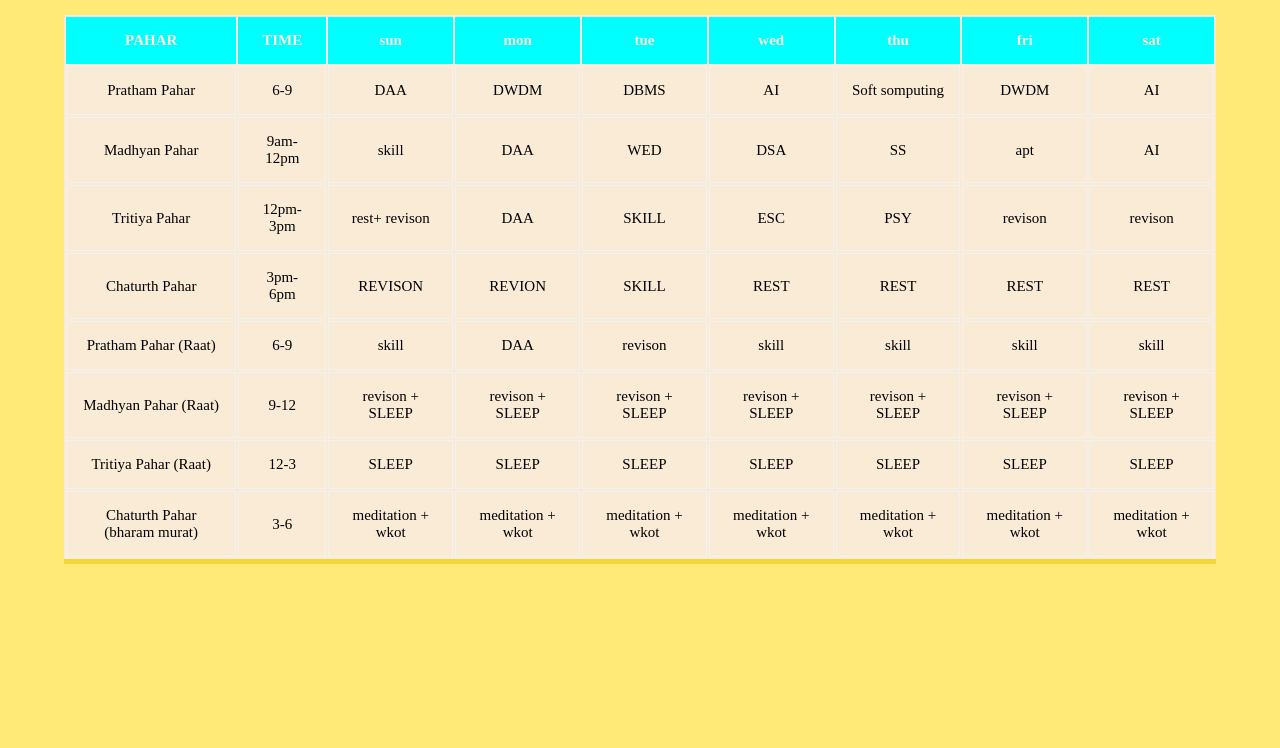
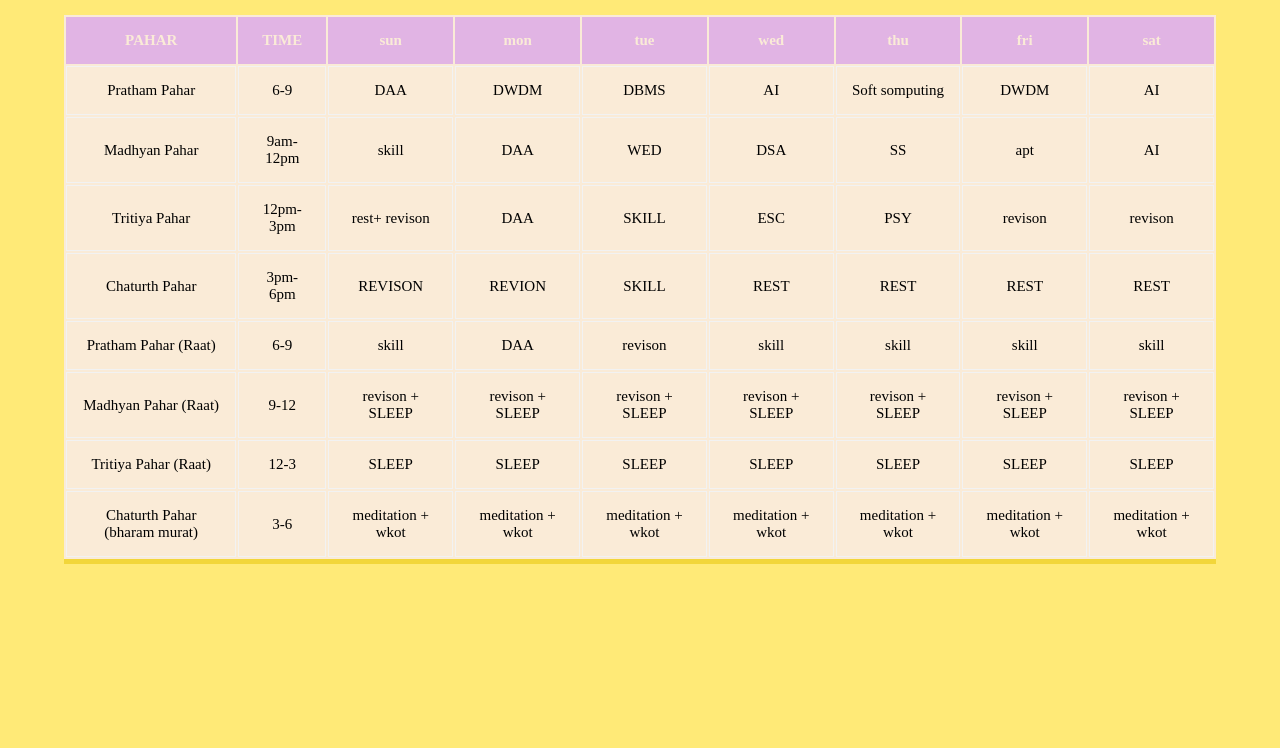
Before and after one commit to shivamyadav749-hub/frontend-learning-journey, a plain HTML site: page WEB devlpment/PAHAR wish time table/index.html in a window 1280 px wide. Shown: the part 52-800 px from the top of the page. Drawn offline with Linux system fonts and the light colour scheme.

Commit message:
Update style.css

```diff
--- a/WEB devlpment/PAHAR wish time table/style.css
+++ b/WEB devlpment/PAHAR wish time table/style.css
@@ -26,7 +26,7 @@ th{
     font-size: 15px;
     padding: 15px;
     color: antiquewhite;
-    background-color: aqua;
+    background-color: rgb(225, 180, 228);
 
 }
 td{
```
